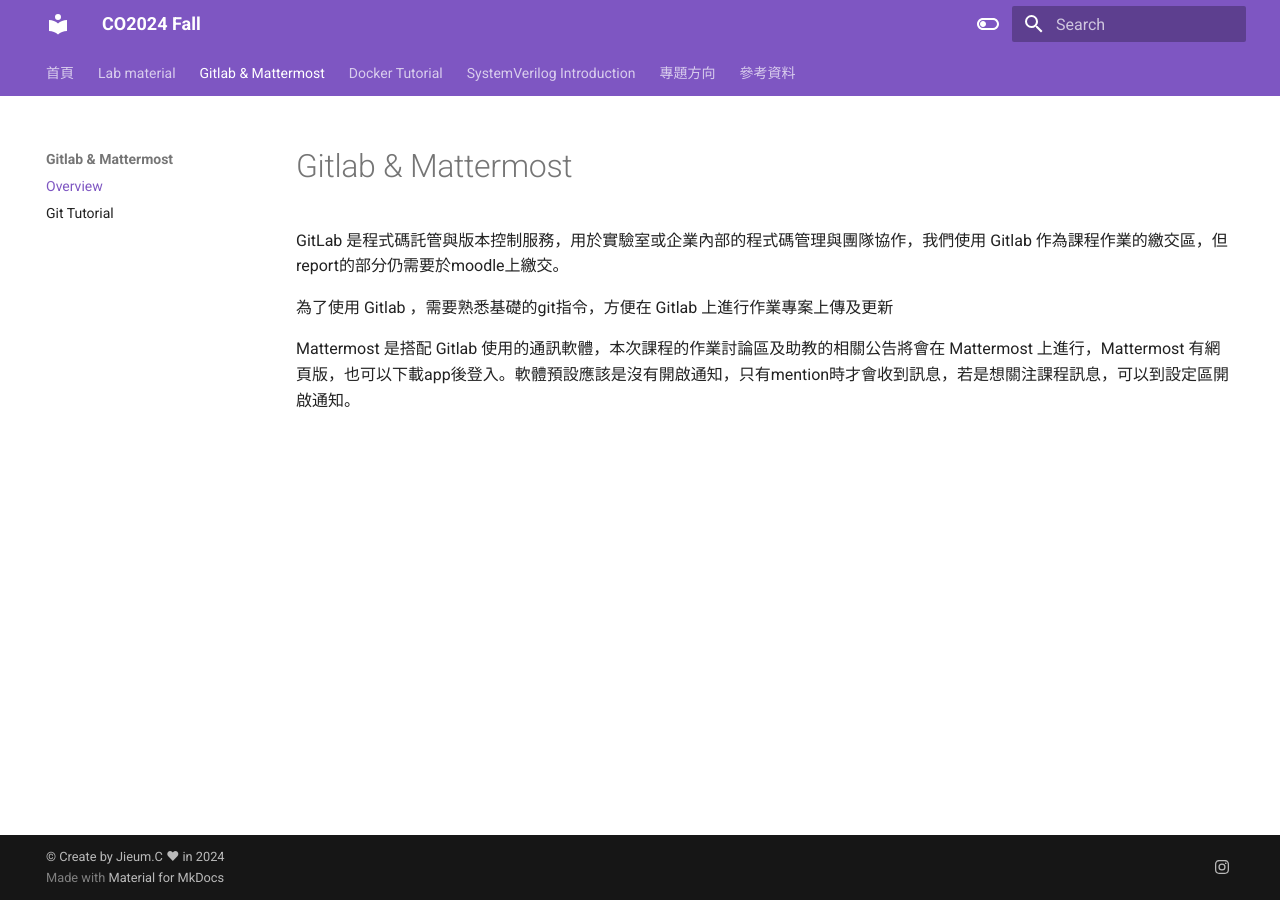
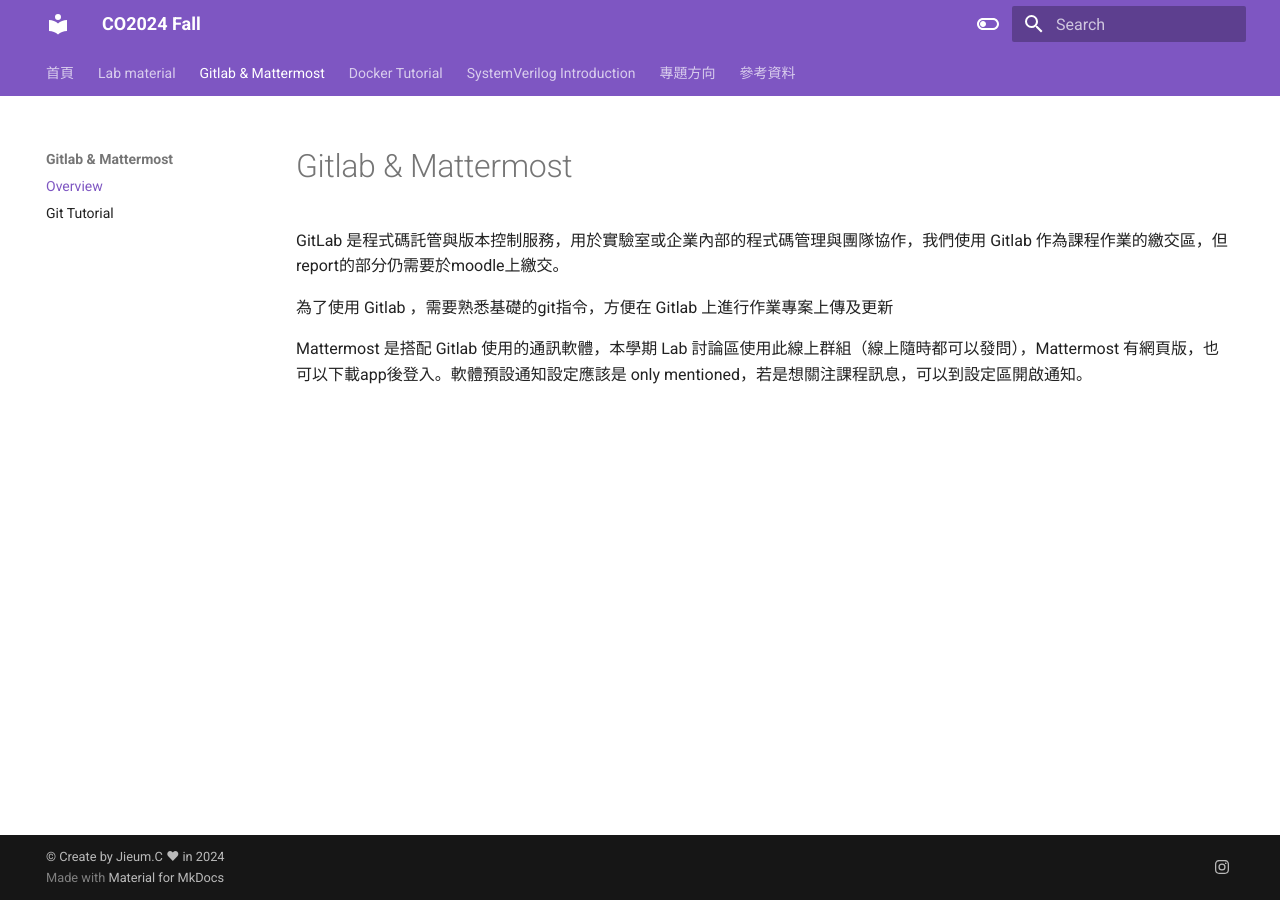
Before and after one commit to Jieumban/Test_mkdocs-, an MkDocs documentation site: the page built from docs/gitlab_ov.md, in a window 1280 px wide. Built offline with MkDocs 1.6.1 and Material for MkDocs 9.7.7, drawn with Linux system fonts in a browser that asks for light colours.

Commit message:
update 080215

```diff
--- a/docs/gitlab_ov.md
+++ b/docs/gitlab_ov.md
@@ -4,4 +4,4 @@
 
 為了使用 Gitlab ，需要熟悉基礎的git指令，方便在 Gitlab 上進行作業專案上傳及更新
 
-Mattermost 是搭配 Gitlab 使用的通訊軟體，本次課程的作業討論區及助教的相關公告將會在 Mattermost 上進行，Mattermost 有網頁版，也可以下載app後登入。軟體預設應該是沒有開啟通知，只有mention時才會收到訊息，若是想關注課程訊息，可以到設定區開啟通知。
+Mattermost 是搭配 Gitlab 使用的通訊軟體，本學期 Lab 討論區使用此線上群組（線上隨時都可以發問），Mattermost 有網頁版，也可以下載app後登入。軟體預設通知設定應該是 only mentioned，若是想關注課程訊息，可以到設定區開啟通知。
```
